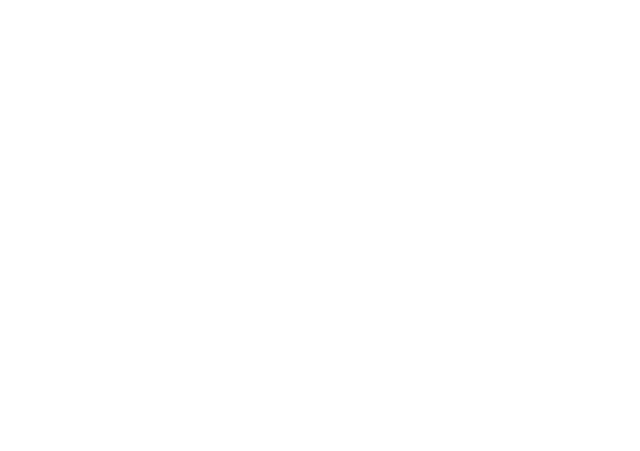
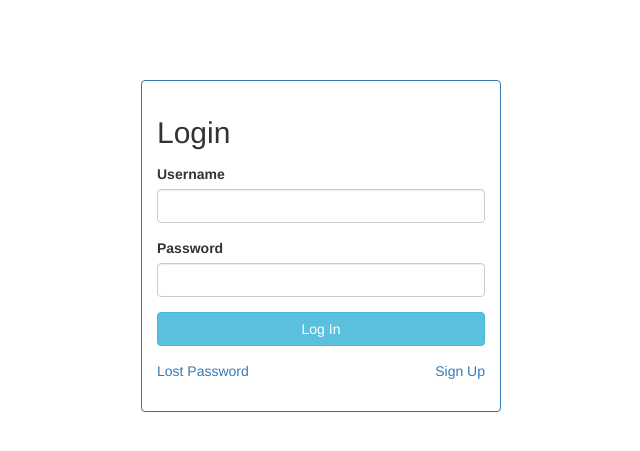
Before and after one commit to VictorBenavidezG13/CapstoneProject, a PHP site: page /Login.html in a window 1280 px wide. Before the commit the part shown is empty. Shown: the top 451 px of the page, without its empty margins (319-959 px from the left). Run offline with PHP 8.4, Linux system fonts and the light colour scheme.

Commit message:
Add files via upload

```diff
--- a/Website/Login.html
+++ b/Website/Login.html
@@ -10,6 +10,37 @@
 		<title>Main</title>
 	</head>
 	<body>
-		<div class="container">
+		<div class="container signup">
+			<br />
+			<br />
+			<br />
+			<br />
+            <div class="row">
+			    <div class="panel panel-primary">
+				    <div class="panel-body">
+					    <form method="POST" action="#" role="form">
+							<div class="form-group">
+								<h2>Login</h2>
+							</div>
+							<div class="form-group">
+								<label class="control-label" for="username">Username</label>
+								<input id="username" type="text" maxlength="50" class="form-control" required>
+							</div>
+							<div class="form-group">
+								<label class="control-label" for="password">Password</label>
+								<input id="password" type="password" maxlength="25" class="form-control" required>
+							</div>
+							<div class="form-group">
+								<button id="submit" type="submit" class="btn btn-info btn-block">Log In</button>
+							</div>
+							<div class="form-group">
+								<p></p><a href="#">Lost Password</a>
+								<a href="#" class="pull-right">Sign Up</a>
 
-        </div>
+							</div>
+					</div>
+				</div>
+			</div>
+		</div>
+	</body>
+</html>
--- a/Website/Signup.html
+++ b/Website/Signup.html
@@ -11,6 +11,10 @@
 	</head>
 	<body>
         <div class="container signup">
+			<br />
+			<br />
+			<br />
+			<br />
             <div class="row">
 			    <div class="panel panel-primary">
 				    <div class="panel-body">
--- a/Website/stylesheet.css
+++ b/Website/stylesheet.css
@@ -1,3 +1,6 @@
 .signup {
     max-width: 360px;
 }
+.login {
+    max-width: 360px;
+}
```
